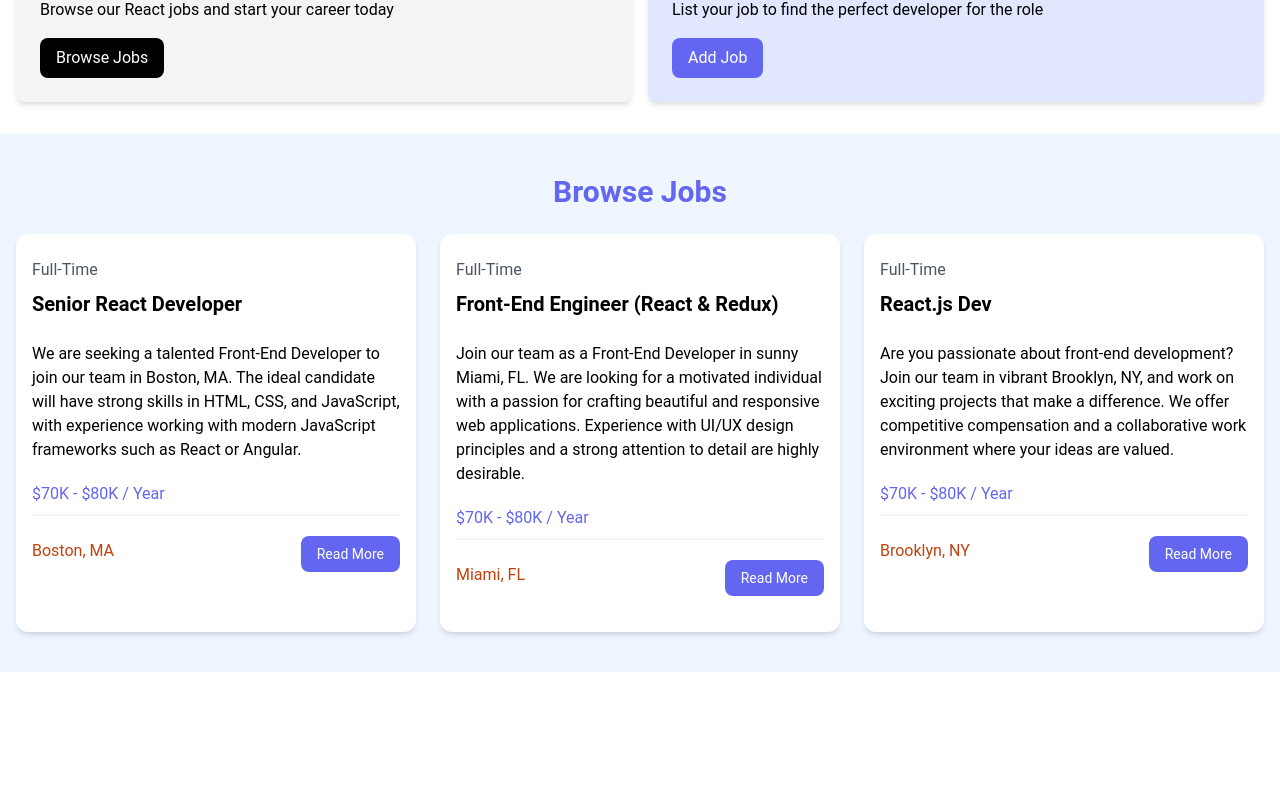
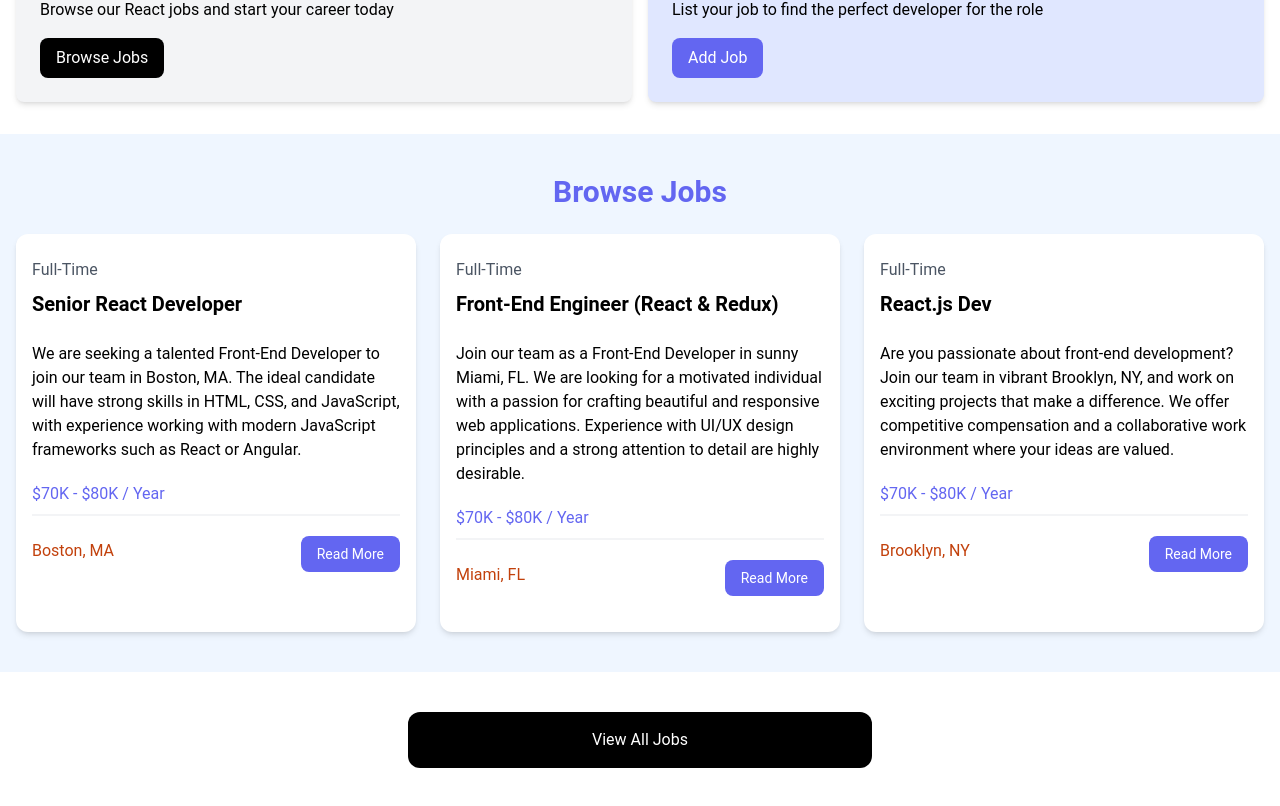
Before and after one commit to AbijuruT/React-journey, a React (Vite) app in the folder job-finder/: page / in a window 1280 px wide. Shown: the part 475-1281 px from the top of the page. Before the commit the page ends 1147 px from the top, so only its background shows below. Built offline with nearby package versions, Linux system fonts and the light colour scheme.

Commit message:
Minor change

```diff
--- a/job-finder/src/App.jsx
+++ b/job-finder/src/App.jsx
@@ -2,6 +2,7 @@ import Navbar from './components/Navbar';
 import Hero from './components/Hero';
 import HomeCards from './components/HomeCards';
 import JobListings from './components/JobListings';
+import ViewAll from './components/ViewAll';
 const App = () => {
 	return (
 		<>
@@ -9,6 +10,7 @@ const App = () => {
 			<Hero />
 			<HomeCards />
 			<JobListings />
+			<ViewAll />
 		</>
 	);
 };
```
